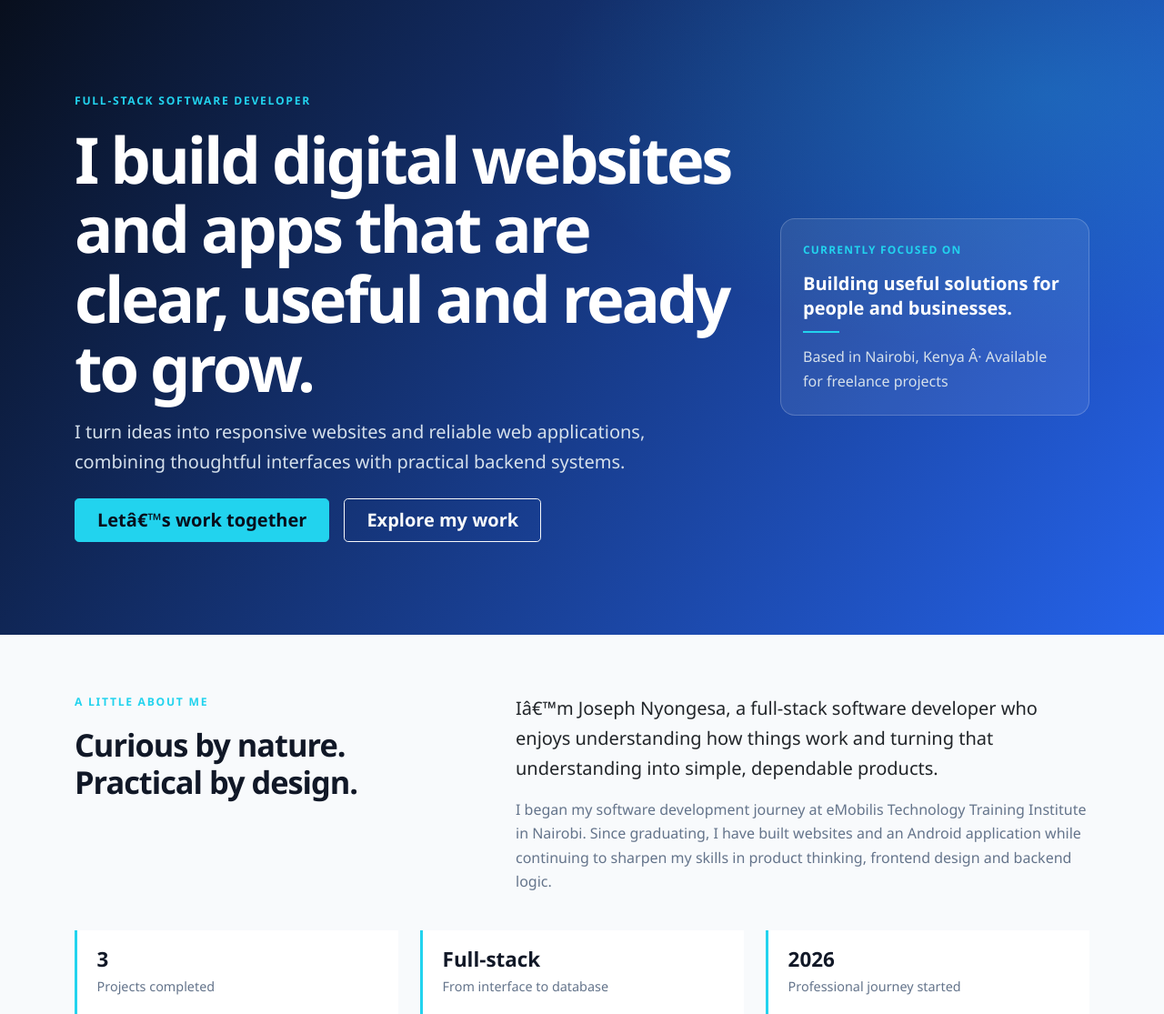
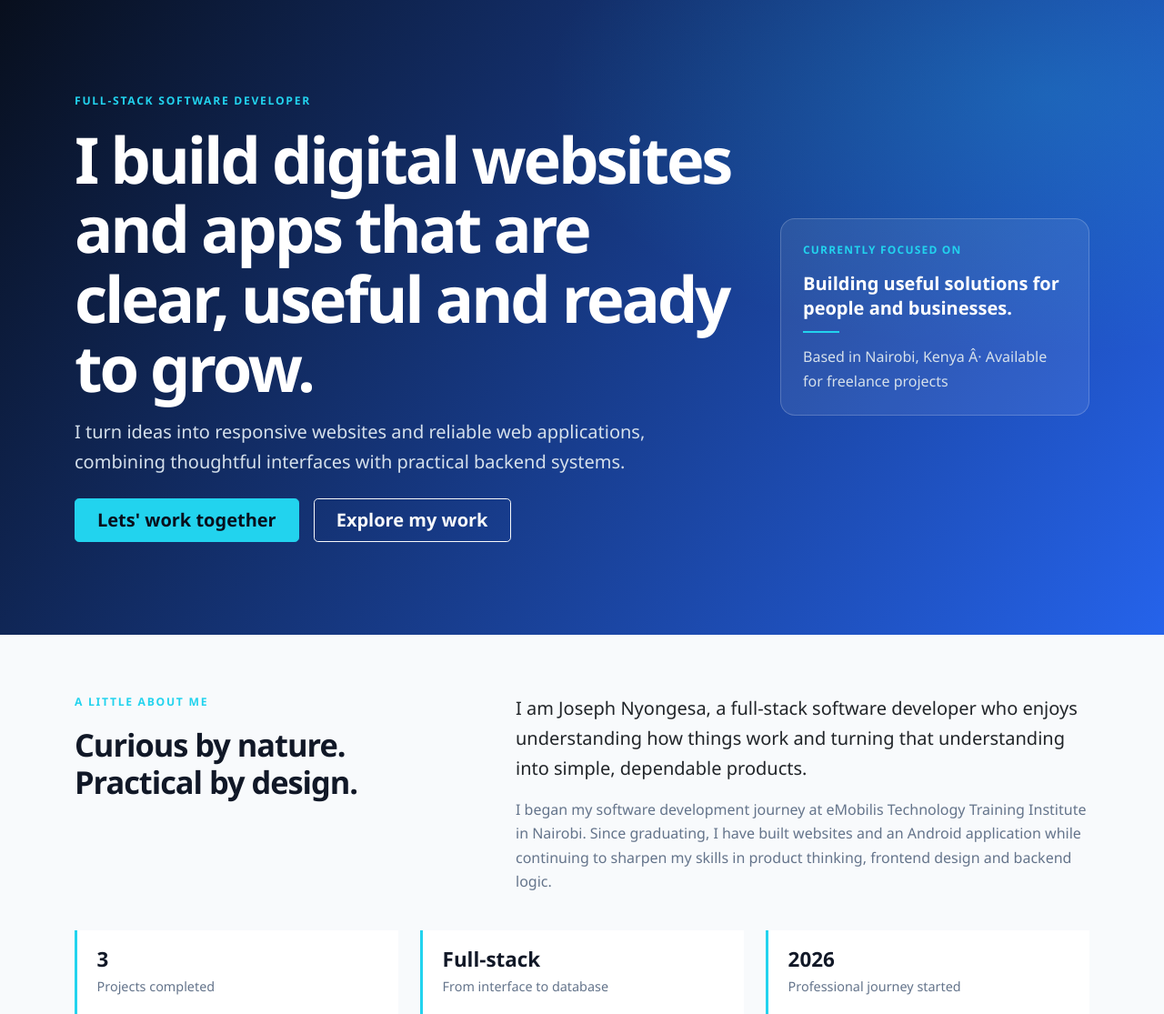
Before and after one commit to nyongesajose03/Joseph_Portfolio, a Django app: page / in a window 1280 px wide. Shown: the part 63-1178 px from the top of the page at 91% size. Run offline with Django 5.2, Linux system fonts and the light colour scheme; some libraries are stand-ins or nearby versions.

Commit message:
update Joseph_Portfolio

```diff
--- a/portfolio_app/templates/base.html
+++ b/portfolio_app/templates/base.html
@@ -18,6 +18,7 @@
     <meta charset="utf-8">
     <meta name="viewport" content="width=device-width, initial-scale=1">
     <meta name="author" content="Joseph Nyongesa">
+    <meta name="google-site-verification" content="9B7_1dC5ynpeiVXfB5jI3VUHxXf8Vr4tGFOhixXlES8">
     <meta property="og:title" content="Joseph Nyongesa | Full-stack software developer">
     <meta property="og:description" content="Full-stack software developer building practical web, mobile and backend solutions.">
     <meta property="og:type" content="website">
--- a/portfolio_app/templates/home.html
+++ b/portfolio_app/templates/home.html
@@ -11,7 +11,7 @@
                 <h1>I build digital websites and apps that are clear, useful and ready to grow.</h1>
                 <p class="lead mb-4">I turn ideas into responsive websites and reliable web applications, combining thoughtful interfaces with practical backend systems.</p>
                 <div class="d-flex flex-wrap gap-3">
-                    <a class="btn btn-accent btn-lg px-4" href="#contact">Letâ€™s work together</a>
+                    <a class="btn btn-accent btn-lg px-4" href="#contact">Lets' work together</a>
                     <a class="btn btn-outline-light btn-lg px-4" href="#work">Explore my work</a>
                 </div>
             </div>
@@ -35,7 +35,7 @@
                 <h2 class="section-heading">Curious by nature. Practical by design.</h2>
             </div>
             <div class="col-lg-7">
-                <p class="lead text-dark">Iâ€™m Joseph Nyongesa, a full-stack software developer who enjoys understanding how things work and turning that understanding into simple, dependable products.</p>
+                <p class="lead text-dark">I am Joseph Nyongesa, a full-stack software developer who enjoys understanding how things work and turning that understanding into simple, dependable products.</p>
                 <p class="text-muted mb-0">I began my software development journey at eMobilis Technology Training Institute in Nairobi. Since graduating, I have built websites and an Android application while continuing to sharpen my skills in product thinking, frontend design and backend logic.</p>
             </div>
         </div>
```
Also changed, not shown: db.sqlite3.
